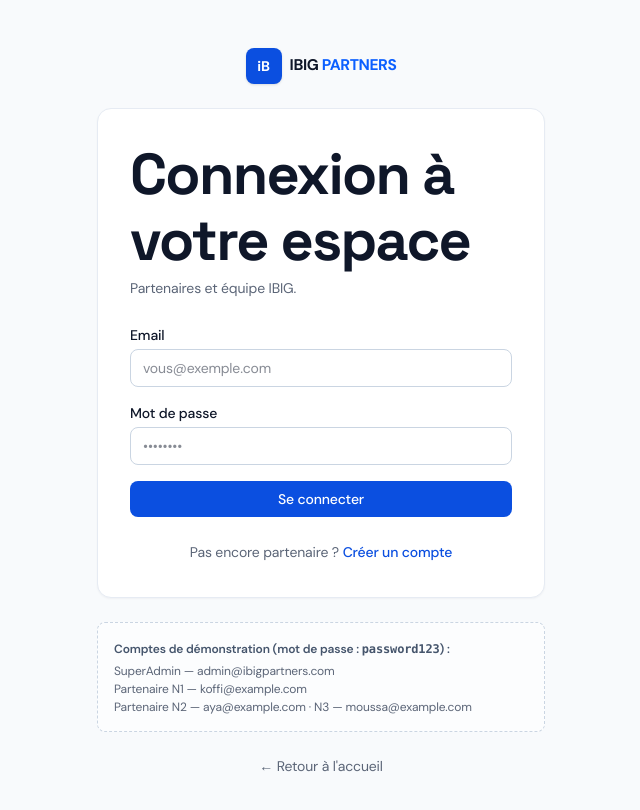
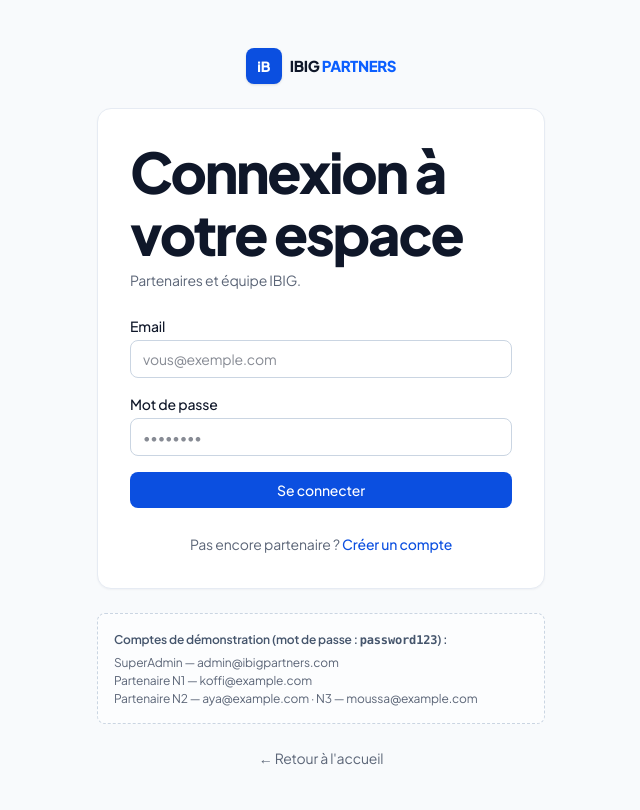
Before and after one commit to ibinter/ibig-partners, a Next.js app: page /connexion in a window 1280 px wide. Shown: the top 810 px of the page, without its empty margins (319-959 px from the left). Built offline with nearby package versions, Linux system fonts and the light colour scheme; no server answers.

Commit message:
typo: Plus Jakarta Sans — premium variable font, refined type scale

```diff
--- a/src/app/globals.css
+++ b/src/app/globals.css
@@ -18,8 +18,9 @@
   --color-muted: #5b6577;
 
   --font-sans: var(--font-sans);
-  --font-display: var(--font-display);
 }
+
+
 
 :root {
   --background: #f6f8fc;
@@ -29,50 +30,80 @@
 body {
   background: var(--background);
   color: var(--foreground);
-  font-family: var(--font-sans), "DM Sans", system-ui, sans-serif;
-  font-size: 15.5px;
+  font-family: var(--font-sans), "Plus Jakarta Sans", system-ui, sans-serif;
+  font-size: 15px;
   line-height: 1.65;
-  letter-spacing: -0.01em;
+  letter-spacing: -0.011em;
   font-weight: 400;
   -webkit-font-smoothing: antialiased;
   -moz-osx-font-smoothing: grayscale;
+  text-rendering: optimizeLegibility;
 }
 
-h1, h2, h3, h4, h5, h6 {
-  font-family: var(--font-display), "Space Grotesk", system-ui, sans-serif;
+/* ===================== TYPOGRAPHIE ===================== */
+h1 {
+  font-size: clamp(2rem, 4.5vw, 3.5rem);
+  font-weight: 800;
+  line-height: 1.1;
+  letter-spacing: -0.04em;
+}
+h2 {
+  font-size: clamp(1.5rem, 3vw, 2.25rem);
   font-weight: 700;
+  line-height: 1.18;
   letter-spacing: -0.03em;
-  line-height: 1.15;
+}
+h3 {
+  font-size: clamp(1.05rem, 2vw, 1.3rem);
+  font-weight: 600;
+  line-height: 1.3;
+  letter-spacing: -0.02em;
+}
+h4 {
+  font-size: 1rem;
+  font-weight: 600;
+  line-height: 1.4;
+  letter-spacing: -0.01em;
 }
 
-h1 { font-size: clamp(2.2rem, 5vw, 3.6rem); }
-h2 { font-size: clamp(1.7rem, 3.5vw, 2.6rem); }
-h3 { font-size: clamp(1.25rem, 2.5vw, 1.75rem); }
-
 p {
-  line-height: 1.7;
+  line-height: 1.72;
 }
 
 strong, b {
   font-weight: 600;
 }
 
-.font-display {
-  font-family: var(--font-display), "Space Grotesk", system-ui, sans-serif;
+/* Label capslock premium (badges, catégories) */
+.label-caps {
+  font-size: 0.7rem;
+  font-weight: 700;
+  letter-spacing: 0.1em;
+  text-transform: uppercase;
 }
 
-/* Textes fins et élégants */
-.text-refined {
-  font-weight: 300;
-  letter-spacing: 0.02em;
+/* Texte hero très grand */
+.text-hero {
+  font-size: clamp(2.5rem, 6vw, 4.5rem);
+  font-weight: 800;
+  line-height: 1.05;
+  letter-spacing: -0.045em;
 }
 
-/* Labels / captions premium */
-.label-caps {
-  font-size: 0.72rem;
-  font-weight: 600;
-  letter-spacing: 0.12em;
-  text-transform: uppercase;
+/* Sous-titre élégant */
+.text-lead {
+  font-size: clamp(1rem, 1.8vw, 1.2rem);
+  font-weight: 400;
+  line-height: 1.75;
+  letter-spacing: -0.005em;
+  color: #5b6577;
+}
+
+/* Chiffres / montants */
+.text-numeral {
+  font-weight: 700;
+  letter-spacing: -0.03em;
+  font-variant-numeric: tabular-nums;
 }
 
 /* ===================== ANIMATIONS ===================== */
--- a/src/app/layout.tsx
+++ b/src/app/layout.tsx
@@ -1,19 +1,12 @@
 import type { Metadata, Viewport } from "next";
-import { DM_Sans, Space_Grotesk } from "next/font/google";
+import { Plus_Jakarta_Sans } from "next/font/google";
 import "./globals.css";
 import { PWARegister, PWAInstallBanner } from "@/components/pwa-register";
 
-const dmSans = DM_Sans({
+const jakartaSans = Plus_Jakarta_Sans({
   variable: "--font-sans",
   subsets: ["latin"],
-  weight: ["300", "400", "500", "600", "700"],
-  display: "swap",
-});
-
-const spaceGrotesk = Space_Grotesk({
-  variable: "--font-display",
-  subsets: ["latin"],
-  weight: ["400", "500", "600", "700"],
+  weight: ["300", "400", "500", "600", "700", "800"],
   display: "swap",
 });
 
@@ -50,7 +43,7 @@ export default function RootLayout({
   children: React.ReactNode;
 }>) {
   return (
-    <html lang="fr" className={`${dmSans.variable} ${spaceGrotesk.variable} h-full antialiased`}>
+    <html lang="fr" className={`${jakartaSans.variable} h-full antialiased`}>
       <body className="min-h-full flex flex-col">
         {children}
         <PWARegister />
```
